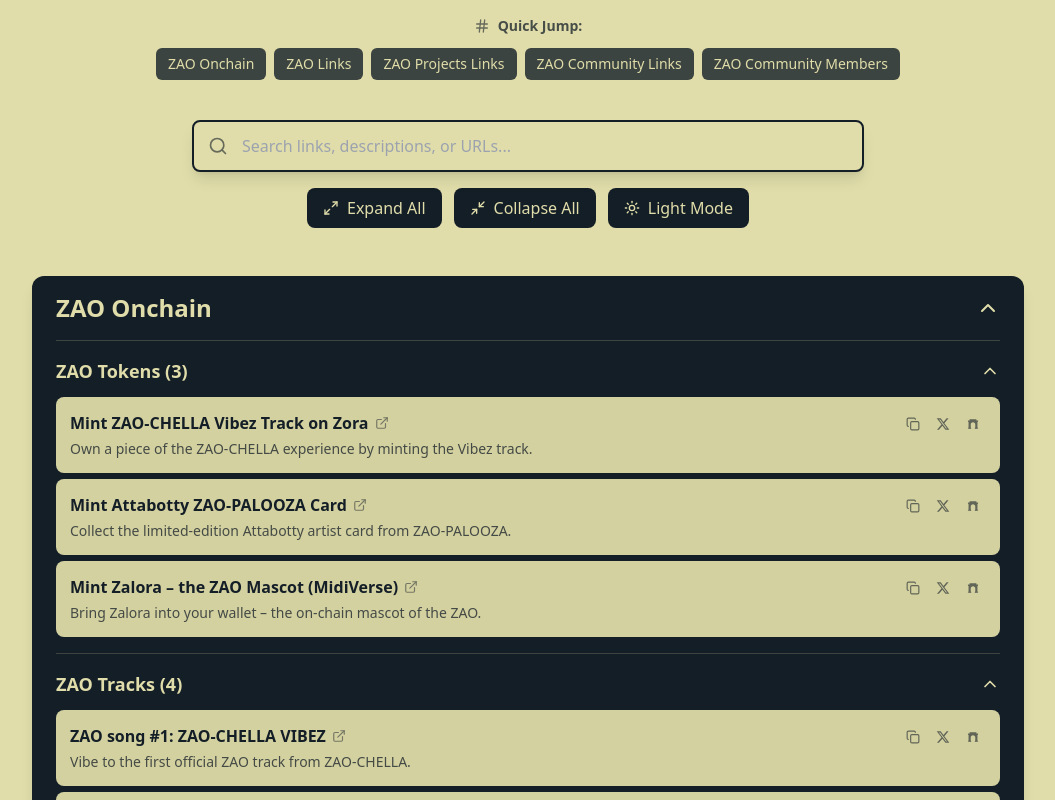
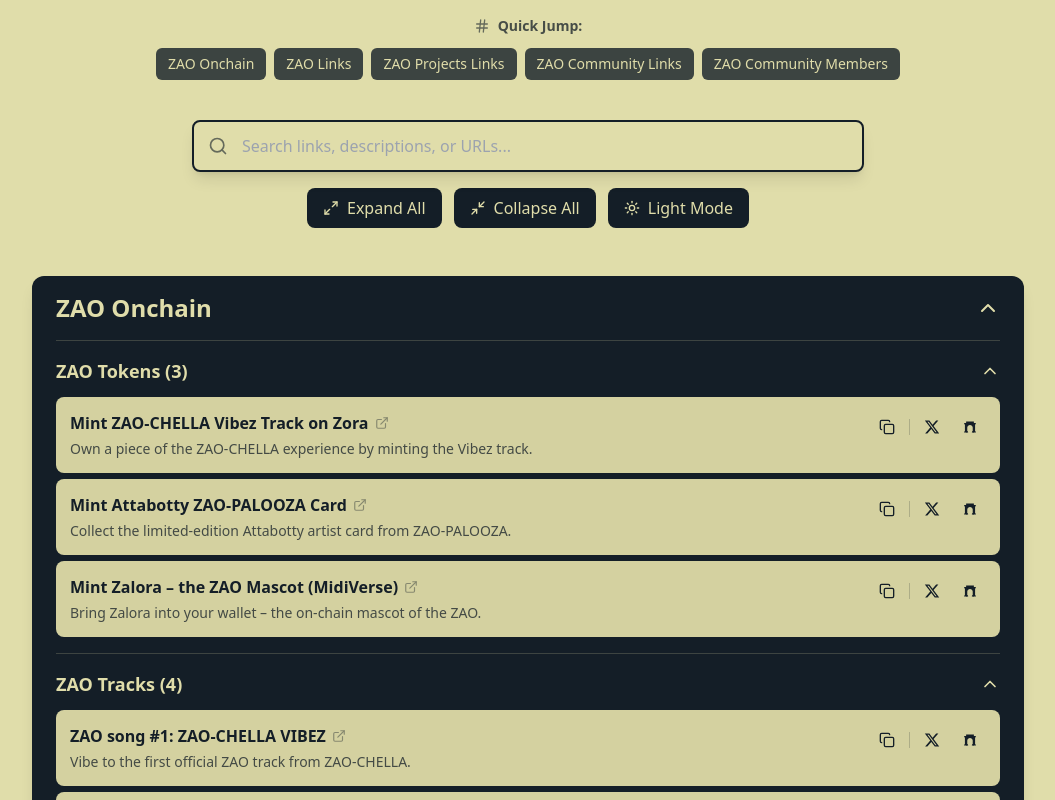
Before and after one commit to bettercallzaal/ZAONEXUS, a Next.js app: page / in a window 1280 px wide. Both pictures are taken after a click on the button "Expand All". Shown: the top 800 px of the page, without its empty margins (112-1167 px from the left). Built offline with nearby package versions, Linux system fonts and the light colour scheme.

Commit message:
Improve social sharing UI: add tooltips, better hover states, visual separators, and larger buttons

```diff
--- a/app/page.tsx
+++ b/app/page.tsx
@@ -277,57 +277,96 @@
                                     }}
                                   >
                                     <div className="flex items-start justify-between gap-3">
-                                      <div className="flex-1 min-w-0">
-                                        <a
-                                          href={link.url}
-                                          target="_blank"
-                                          rel="noopener noreferrer"
-                                          className="font-semibold hover:underline inline-flex items-center gap-1.5"
-                                          style={{ color: 'var(--text-color)' }}
-                                        >
+                                      <a
+                                        href={link.url}
+                                        target="_blank"
+                                        rel="noopener noreferrer"
+                                        className="flex-1 min-w-0 group/link"
+                                      >
+                                        <div className="font-semibold group-hover/link:underline inline-flex items-center gap-1.5" style={{ color: 'var(--text-color)' }}>
                                           {link.title}
-                                          <ExternalLink size={14} className="opacity-50" />
-                                        </a>
+                                          <ExternalLink size={14} className="opacity-40 group-hover/link:opacity-70 transition-opacity" />
+                                        </div>
                                         {link.description && (
                                           <div className="text-sm mt-1" style={{ color: 'var(--text-color)', opacity: 0.75 }}>
                                             {link.description}
                                           </div>
                                         )}
-                                      </div>
-                                      <div className="flex items-center gap-1 flex-shrink-0">
+                                      </a>
+                                      <div className="flex items-center gap-1.5 flex-shrink-0">
                                         <button
                                           onClick={() => copyLink(link.url, link.title)}
-                                          className="p-1.5 rounded transition-all duration-200 hover:scale-110"
+                                          className="group/btn relative p-2 rounded-md transition-all duration-200"
                                           style={{
                                             backgroundColor: copiedLink === link.url ? 'var(--accent-bg)' : 'transparent',
                                             color: copiedLink === link.url ? 'var(--accent-text)' : 'var(--text-color)',
-                                            opacity: copiedLink === link.url ? 1 : 0.6,
                                           }}
-                                          title="Copy link"
+                                          onMouseEnter={(e) => {
+                                            if (copiedLink !== link.url) {
+                                              e.currentTarget.style.backgroundColor = 'var(--accent-bg)';
+                                              e.currentTarget.style.color = 'var(--accent-text)';
+                                              e.currentTarget.style.transform = 'scale(1.05)';
+                                            }
+                                          }}
+                                          onMouseLeave={(e) => {
+                                            if (copiedLink !== link.url) {
+                                              e.currentTarget.style.backgroundColor = 'transparent';
+                                              e.currentTarget.style.color = 'var(--text-color)';
+                                              e.currentTarget.style.transform = 'scale(1)';
+                                            }
+                                          }}
                                         >
-                                          {copiedLink === link.url ? <Check size={14} /> : <Copy size={14} />}
+                                          {copiedLink === link.url ? <Check size={16} /> : <Copy size={16} />}
+                                          <span className="absolute -top-8 left-1/2 transform -translate-x-1/2 px-2 py-1 text-xs rounded opacity-0 group-hover/btn:opacity-100 transition-opacity whitespace-nowrap pointer-events-none" style={{ backgroundColor: 'var(--accent-text)', color: 'var(--accent-bg)' }}>
+                                            {copiedLink === link.url ? 'Copied!' : 'Copy link'}
+                                          </span>
                                         </button>
+                                        <div className="h-4 w-px" style={{ backgroundColor: 'var(--text-color)', opacity: 0.2 }}></div>
                                         <button
                                           onClick={() => shareToX(link.url, link.title)}
-                                          className="p-1.5 rounded transition-all duration-200 hover:scale-110"
-                                          style={{ color: 'var(--text-color)', opacity: 0.6 }}
-                                          title="Share to X"
+                                          className="group/btn relative p-2 rounded-md transition-all duration-200"
+                                          style={{ color: 'var(--text-color)' }}
+                                          onMouseEnter={(e) => {
+                                            e.currentTarget.style.backgroundColor = 'var(--accent-bg)';
+                                            e.currentTarget.style.color = 'var(--accent-text)';
+                                            e.currentTarget.style.transform = 'scale(1.05)';
+                                          }}
+                                          onMouseLeave={(e) => {
+                                            e.currentTarget.style.backgroundColor = 'transparent';
+                                            e.currentTarget.style.color = 'var(--text-color)';
+                                            e.currentTarget.style.transform = 'scale(1)';
+                                          }}
                                         >
-                                          <svg width="14" height="14" viewBox="0 0 24 24" fill="currentColor">
+                                          <svg width="16" height="16" viewBox="0 0 24 24" fill="currentColor">
                                             <path d="M18.244 2.25h3.308l-7.227 8.26 8.502 11.24H16.17l-5.214-6.817L4.99 21.75H1.68l7.73-8.835L1.254 2.25H8.08l4.713 6.231zm-1.161 17.52h1.833L7.084 4.126H5.117z"/>
                                           </svg>
+                                          <span className="absolute -top-8 left-1/2 transform -translate-x-1/2 px-2 py-1 text-xs rounded opacity-0 group-hover/btn:opacity-100 transition-opacity whitespace-nowrap pointer-events-none" style={{ backgroundColor: 'var(--accent-text)', color: 'var(--accent-bg)' }}>
+                                            Share to X
+                                          </span>
                                         </button>
                                         <button
                                           onClick={() => shareToFarcaster(link.url, link.title)}
-                                          className="p-1.5 rounded transition-all duration-200 hover:scale-110"
-                                          style={{ color: 'var(--text-color)', opacity: 0.6 }}
-                                          title="Share to Farcaster"
+                                          className="group/btn relative p-2 rounded-md transition-all duration-200"
+                                          style={{ color: 'var(--text-color)' }}
+                                          onMouseEnter={(e) => {
+                                            e.currentTarget.style.backgroundColor = 'var(--accent-bg)';
+                                            e.currentTarget.style.color = 'var(--accent-text)';
+                                            e.currentTarget.style.transform = 'scale(1.05)';
+                                          }}
+                                          onMouseLeave={(e) => {
+                                            e.currentTarget.style.backgroundColor = 'transparent';
+                                            e.currentTarget.style.color = 'var(--text-color)';
+                                            e.currentTarget.style.transform = 'scale(1)';
+                                          }}
                                         >
-                                          <svg width="14" height="14" viewBox="0 0 1000 1000" fill="currentColor">
+                                          <svg width="16" height="16" viewBox="0 0 1000 1000" fill="currentColor">
                                             <path d="M257.778 155.556H742.222V844.445H671.111V528.889H670.414C662.554 441.677 589.258 373.333 500 373.333C410.742 373.333 337.446 441.677 329.586 528.889H328.889V844.445H257.778V155.556Z"/>
                                             <path d="M128.889 253.333L157.778 351.111H182.222V746.667C169.949 746.667 160 756.616 160 768.889V795.556H155.556C143.283 795.556 133.333 805.505 133.333 817.778V844.445H382.222V817.778C382.222 805.505 372.273 795.556 360 795.556H355.556V768.889C355.556 756.616 345.606 746.667 333.333 746.667H306.667V253.333H128.889Z"/>
                                             <path d="M871.111 253.333L842.222 351.111H817.778V746.667C830.051 746.667 840 756.616 840 768.889V795.556H844.444C856.717 795.556 866.667 805.505 866.667 817.778V844.445H617.778V817.778C617.778 805.505 627.727 795.556 640 795.556H644.444V768.889C644.444 756.616 654.394 746.667 666.667 746.667H693.333V253.333H871.111Z"/>
                                           </svg>
+                                          <span className="absolute -top-8 left-1/2 transform -translate-x-1/2 px-2 py-1 text-xs rounded opacity-0 group-hover/btn:opacity-100 transition-opacity whitespace-nowrap pointer-events-none" style={{ backgroundColor: 'var(--accent-text)', color: 'var(--accent-bg)' }}>
+                                            Share to Farcaster
+                                          </span>
                                         </button>
                                       </div>
                                     </div>
```
